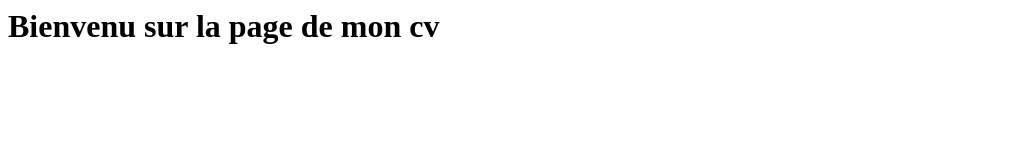
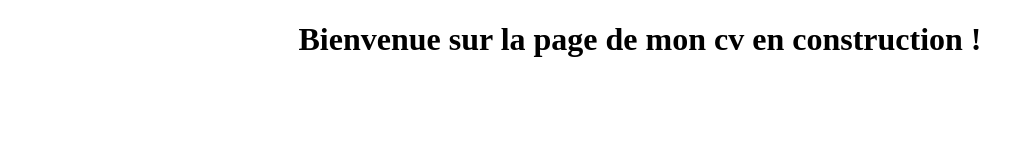
Before and after one commit to Ziirox0/monCV, a plain HTML site: page cv-en-construction.html in a window 1280 px wide. Shown: the whole page, without its empty margins (0-1034 px from the left). Drawn offline with Linux system fonts and the light colour scheme.

Commit message:
Rajout style.css et changement cv en construction

```diff
--- a/cv-en-construction.html
+++ b/cv-en-construction.html
@@ -1 +1,9 @@
-<H1>Bienvenu sur la page de mon cv</H1>
+<!DOCTYPE html>
+<html lang="fr">
+    <link rel="stylesheet" href="styles.css">
+    <head>
+        <meta charset="utf-8" />
+        <title>ici c'est le titre </title>
+    </head>
+
+<h1 class="titre">Bienvenue sur la page de mon cv en construction !</h1>
--- a/styles.css
+++ b/styles.css
@@ -1,3 +1,3 @@
-h1 {
-    color: rgb(60, 255, 0);
+.titre {
+    text-align: center;
 }
```
